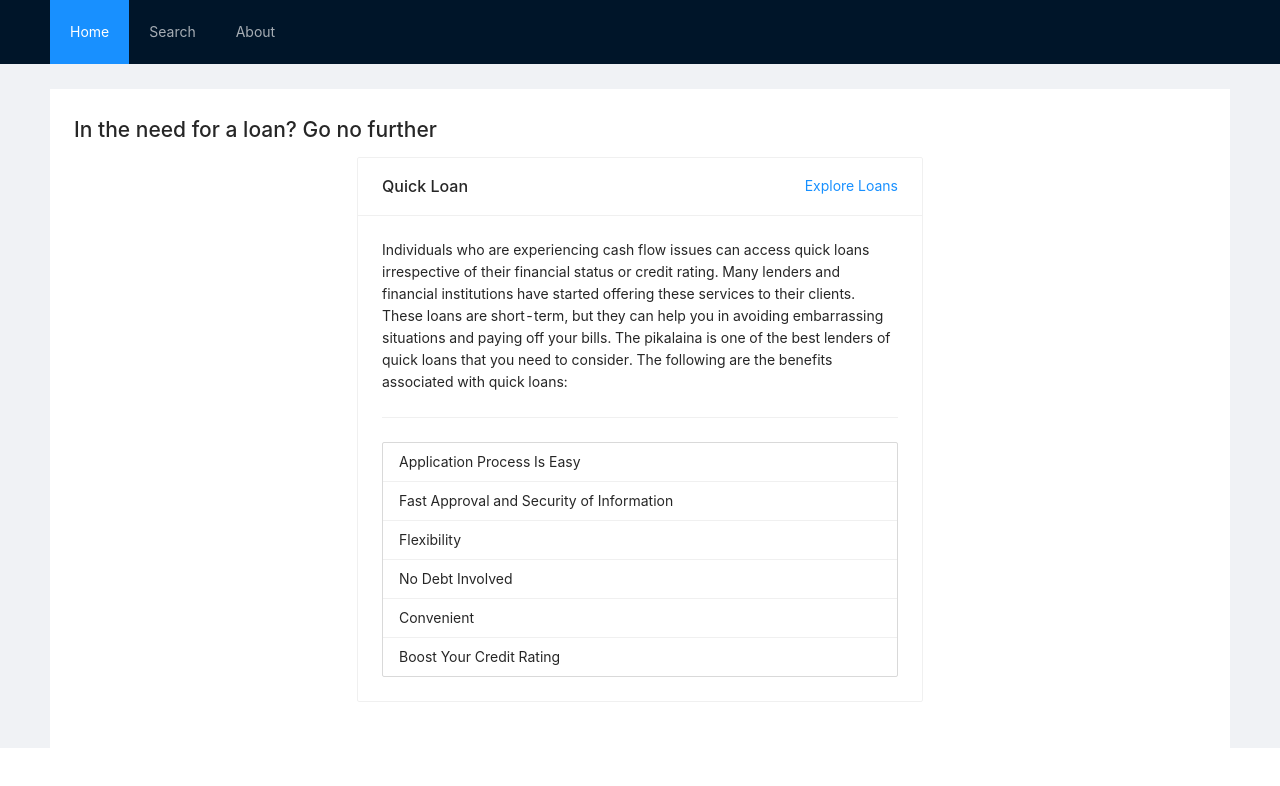
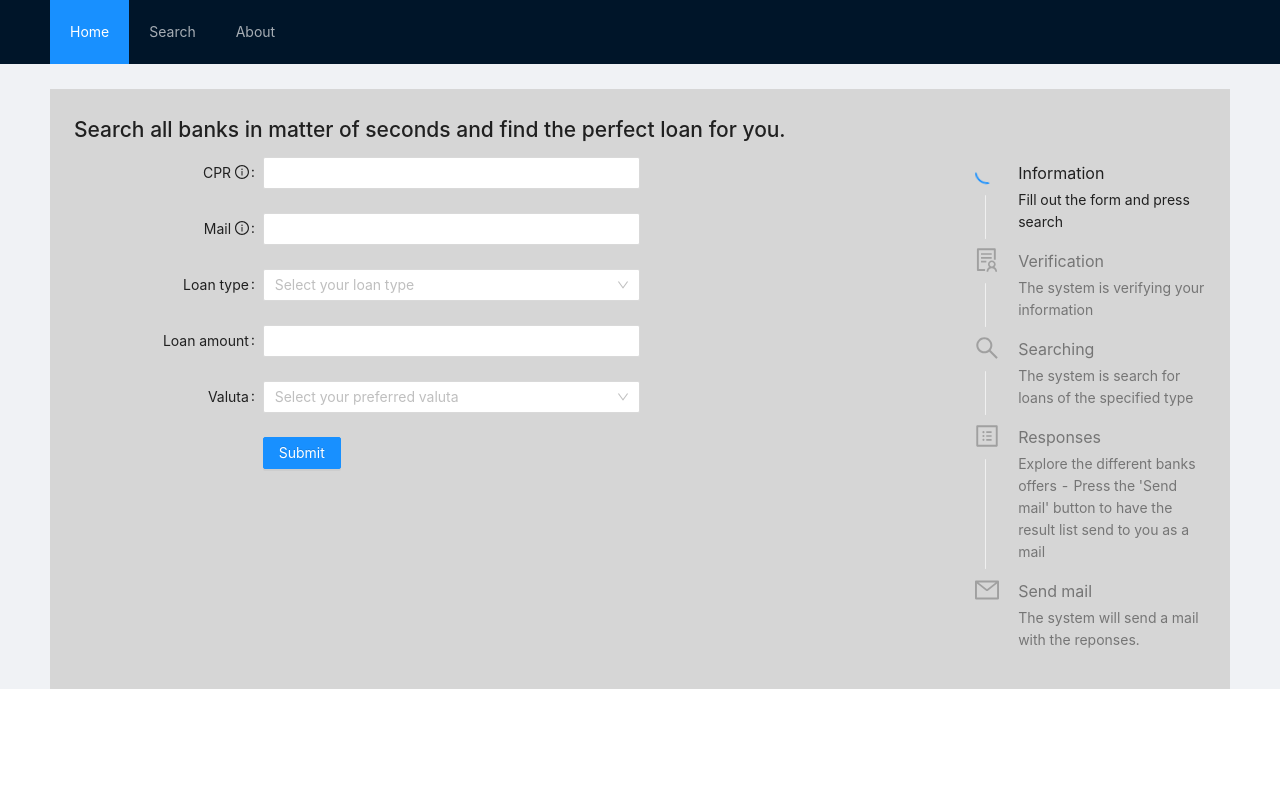
Before and after one commit to JesperRusbjerg/team7ExamProject, a React (Create React App) app in the folder customerApplication/: page / in a window 1280 px wide. Shown: the top 786 px of the page. Built offline with nearby package versions, Linux system fonts and the light colour scheme.

Commit message:
Updated customer application - added search but yet WIP

```diff
--- a/customerApplication/src/App.css
+++ b/customerApplication/src/App.css
@@ -7,5 +7,5 @@
 }
 
 .site-layout .site-layout-background {
-  background: #fff;
+  background: rgb(214, 214, 214);
 }
--- a/customerApplication/src/App.js
+++ b/customerApplication/src/App.js
@@ -1,32 +1,23 @@
 import React from 'react';
 import './App.css';
-import { Layout, Menu, Row, Col } from 'antd';
-import LoanTypeCarousel from './javascript/components/LoanTypeCarousel.js';
-
+import { Layout, Menu } from 'antd';
+import Home from './javascript/pages/Home.js';
+import Search from './javascript/pages/Search.js';
 
 const { Header, Content } = Layout;
 
 const App = () => (
-  <div className="App">
+  <div className='App'>
     <Layout>
       <Header style={{ position: 'fixed', zIndex: 1, width: '100%' }}>
-        <Menu theme="dark" mode="horizontal" defaultSelectedKeys={['1']}>
-          <Menu.Item key="1">Home</Menu.Item>
-          <Menu.Item key="2">Search</Menu.Item>
-          <Menu.Item key="3">About</Menu.Item>
+        <Menu theme='dark' mode='horizontal' defaultSelectedKeys={['1']}>
+          <Menu.Item key='1'>Home</Menu.Item>
+          <Menu.Item key='2'>Search</Menu.Item>
+          <Menu.Item key='3'>About</Menu.Item>
         </Menu>
       </Header>
-      <Content className="site-layout" style={{ padding: '25px 50px 0px 50px', marginTop: 64 }}>
-        <div className="site-layout-background" style={{ padding: 24, minHeight: 600 }}>
-          <h1>In the need for a loan? Go no further</h1>
-          <Row wrap={false}>
-            <Col span={6} />
-            <Col span={12}>
-              <LoanTypeCarousel />
-            </Col>
-            <Col span={6} />
-          </Row>
-        </div>
+      <Content className='site-layout' style={{ padding: '25px 50px 0px 50px', marginTop: 64 }}>
+        <Search />
       </Content>
     </Layout>
   </div>
--- a/customerApplication/src/javascript/components/LoanTypeCard.js
+++ b/customerApplication/src/javascript/components/LoanTypeCard.js
@@ -1,15 +1,12 @@
-import { Card, Divider, List, Typography } from 'antd';
+import { Card, Divider } from 'antd';
 
 const LoanTypeCard = ({ title, link, description, options }) => (
-  <Card title={title} extra={<a href={link}>Explore Loans</a>}>
+  <Card title={title} extra={<a href={link}>Explore Loans</a>} style={{ minHeight: 450 }}>
     <p>{description}</p>
     <Divider plain />
-    <List
-      bordered
-      size="small"
-      dataSource={options}
-      renderItem={item => (<List.Item>{item}</List.Item>)}
-    />
+    <ul>
+      {options.map(option => <li>{option}</li>)}
+    </ul>
   </Card>
 );
 
--- a/customerApplication/src/javascript/components/LoanTypeCarousel.js
+++ b/customerApplication/src/javascript/components/LoanTypeCarousel.js
@@ -1,27 +1,27 @@
 import { Carousel } from 'antd';
 import LoanTypeCard from './LoanTypeCard.js'
 
-const titleQuick = "Quick Loan";
-const linkQuick = "";
-const descriptionQuick = "Individuals who are experiencing cash flow issues can access quick loans irrespective of their financial status or credit rating. Many lenders and financial institutions have started offering these services to their clients. These loans are short-term, but they can help you in avoiding embarrassing situations and paying off your bills. The pikalaina is one of the best lenders of quick loans that you need to consider. The following are the benefits associated with quick loans:";
-const optionsQuick = ["Application Process Is Easy", "Fast Approval and Security of Information", "Flexibility", "No Debt Involved", "Convenient", "Boost Your Credit Rating"]
+const titleQuick = 'Quick Loan';
+const linkQuick = '';
+const descriptionQuick = 'Individuals who are experiencing cash flow issues can access quick loans irrespective of their financial status or credit rating. Many lenders and financial institutions have started offering these services to their clients. These loans are short-term, but they can help you in avoiding embarrassing situations and paying off your bills.';
+const optionsQuick = ['Application Process Is Easy', 'Fast Approval and Security of Information', 'Flexibility', 'No Debt Involved', 'Convenient', 'Boost Your Credit Rating']
 
-const titleMortgage = "Mortgage Loan";
-const linkMortgage = "";
-const descriptionMortgage = "There are certain times in life when we need funds urgently. In such situations, being a homeowner proves to be a boon as you can simply mortgage your home in return for the required funds. The greatest advantage of a mortgage loan is that you do not have to bequeath your ownership of the property and can get the loan at very low interest rates as opposed to most other loans. Here’s everything you need to know about mortgage loans.";
-const optionsMortgage = ["Fixed interest rate or floating interest rate", "You continue to remain the legal owner of your property while you use the funds from the loan to fulfil your needs", "Mortgage loans are easily approved since they are secured loans", "The interest you pay on a mortgage loan is much lower than that of a personal loan", "You get flexible repayment tenures", "There is no restriction on how you use the money"]
+const titleMortgage = 'Mortgage Loan';
+const linkMortgage = '';
+const descriptionMortgage = 'There are certain times in life when we need funds urgently. The greatest advantage of a mortgage loan is that you do not have to bequeath your ownership of the property and can get the loan at very low interest rates as opposed to most other loans.';
+const optionsMortgage = ['Fixed interest rate or floating interest rate', 'You continue to remain the legal owner of your property while you use the funds from the loan to fulfil your needs', 'Mortgage loans are easily approved since they are secured loans', 'The interest you pay on a mortgage loan is much lower than that of a personal loan', 'You get flexible repayment tenures', 'There is no restriction on how you use the money']
 
-const titleStudent = "Student Loan";
-const linkStudent = "";
-const descriptionStudent = "Most college students these days take out student loans to pay for the cost of higher education. In fact, 68 percent of college seniors who graduated from a public or nonprofit college in 2015 had student loans, according to a study by the Institute for College Access and Success.";
-const optionsStudent = ["No Credit History Needed", "You Don't Need a Co-Signer", "Fixed Interest Rates", "Lower Interest Rates Than Private Loans", "Can Postpone Payments", "Income-Driven Payment Options", "Takes Longer to Default", "Consolidation is Available With Poor Credit"]
+const titleStudent = 'Student Loan';
+const linkStudent = '';
+const descriptionStudent = 'Most college students these days take out student loans to pay for the cost of higher education. In fact, 68 percent of college seniors who graduated from a public or nonprofit college in 2015 had student loans, according to a study by the Institute for College Access and Success.';
+const optionsStudent = ['No Credit History Needed', 'Fixed Interest Rates', 'Lower Interest Rates Than Private Loans', 'Can Postpone Payments', 'Income-Driven Payment Options', 'Takes Longer to Default']
 
 function onChange(a, b, c) {
   console.log(a, b, c);
 }
 
 const LoanTypeCarousel = () => (
-  <Carousel afterChange={onChange}>
+  <Carousel autoplay afterChange={onChange} style={{ minHeight: 500 }}>
     <div>
       <LoanTypeCard title={titleQuick} link={linkQuick} description={descriptionQuick} options={optionsQuick} />
     </div>
--- /dev/null
+++ b/customerApplication/src/javascript/components/SearchEngine.js
@@ -0,0 +1,86 @@
+import { Form, Input, Button, Select, Tooltip } from 'antd';
+import { InfoCircleOutlined } from '@ant-design/icons';
+
+const { Option } = Select;
+
+const layout = {
+  labelCol: { span: 8 },
+  wrapperCol: { span: 16 },
+};
+
+const tailLayout = {
+  wrapperCol: { offset: 8, span: 16 },
+};
+
+const SearchEngine = ({ submit }) => {
+  const onFinish = values => {
+    submit(values);
+  };
+
+  return (
+    <Form
+      {...layout}
+      name='basic'
+      initialValues={{ remember: true }}
+      onFinish={onFinish}
+      requiredMark={false}
+    >
+      <Form.Item
+        label={
+          <span>
+            CPR&nbsp;
+            <Tooltip title='We do not save or share your CPR but only use it for retrieving your credit score!'>
+              <InfoCircleOutlined />
+            </Tooltip>
+          </span>
+        }
+        name='cpr'
+        rules={[{ required: true, message: 'Please input your CPR!' }]}
+      >
+        <Input />
+      </Form.Item>
+
+      <Form.Item
+        label={
+          <span>
+            Mail&nbsp;
+            <Tooltip title='We do not save or share your mail but only use it for sending your responses to you!'>
+              <InfoCircleOutlined />
+            </Tooltip>
+          </span>
+        }
+        name='mail'
+        rules={[{ required: true, message: 'Please input your mail!' }]}
+      >
+        <Input />
+      </Form.Item>
+
+      <Form.Item label="Loan type" name="loanType" rules={[{ required: true, message: 'Please choose a loan type!' }]}>
+        <Select placeholder="Select your loan type" allowClear >
+          <Option value="quick">Quick</Option>
+          <Option value="mortgage">Mortgage</Option>
+          <Option value="student">Student</Option>
+        </Select>
+      </Form.Item>
+
+      <Form.Item label='Loan amount' name='amount' rules={[{ required: true, message: 'Please input the desired amount to loan!' }]} >
+        <Input />
+      </Form.Item>
+
+      <Form.Item label="Valuta" name="valuta" rules={[{ required: true, message: 'Please choose a valuta!' }]}>
+        <Select placeholder="Select your preferred valuta" allowClear >
+          <Option value="DKK">DKK</Option>
+          <Option value="USD">USD</Option>
+        </Select>
+      </Form.Item>
+
+      <Form.Item {...tailLayout}>
+        <Button type='primary' htmlType='submit'>
+          Submit
+        </Button>
+      </Form.Item>
+    </Form>
+  );
+}
+
+export default SearchEngine;
--- /dev/null
+++ b/customerApplication/src/javascript/components/SearchStatus.js
@@ -0,0 +1,18 @@
+import { useState, useEffect } from 'react';
+import { Steps } from 'antd';
+import { LoadingOutlined } from '@ant-design/icons';
+
+const { Step } = Steps;
+
+const SearchEngine = ({ steps, current }) => {
+  const [localSteps, setLocalSteps] = useState(steps);
+  useEffect(() => setLocalSteps(steps), [steps]);
+
+  return (
+    <Steps direction='vertical' current={current}>
+      {localSteps.map(step => <Step status={step.status} title={step.title} description={step.description} icon={step.active ? <LoadingOutlined /> : step.icon} />)}
+    </Steps>
+  );
+};
+
+export default SearchEngine;
--- /dev/null
+++ b/customerApplication/src/javascript/pages/Home.js
@@ -0,0 +1,18 @@
+import { Row, Col } from 'antd';
+import LoanTypeCarousel from '../components/LoanTypeCarousel.js';
+
+
+const Home = () => (
+  <div className='site-layout-background' style={{ padding: 24, minHeight: 600 }}>
+    <h1>In the need for a loan? Go no further</h1>
+    <Row wrap={false}>
+      <Col span={6} />
+      <Col span={12}>
+        <LoanTypeCarousel />
+      </Col>
+      <Col span={6} />
+    </Row>
+  </div>
+);
+
+export default Home;
--- /dev/null
+++ b/customerApplication/src/javascript/pages/Search.js
@@ -0,0 +1,92 @@
+import { useState, useEffect } from 'react';
+import { Row, Col } from 'antd';
+import { FormOutlined, SolutionOutlined, SearchOutlined, ProfileOutlined, MailOutlined } from '@ant-design/icons';
+import SearchEngine from '../components/SearchEngine.js';
+import SearchStatus from '../components/SearchStatus.js';
+
+
+const Search = () => {
+  const init = [
+    {
+      active: true,
+      step: 1,
+      status: 'process',
+      title: 'Information',
+      description: 'Fill out the form and press search',
+      icon: <FormOutlined />
+    },
+    {
+      active: false,
+      step: 2,
+      status: 'wait',
+      title: 'Verification',
+      description: 'The system is verifying your information',
+      icon: <SolutionOutlined />
+    },
+    {
+      active: false,
+      step: 3,
+      status: 'wait',
+      title: 'Searching',
+      description: 'The system is search for loans of the specified type',
+      icon: <SearchOutlined />
+    },
+    {
+      active: false,
+      step: 4,
+      status: 'wait',
+      title: 'Responses',
+      description: 'Explore the different banks offers - Press the \'Send mail\' button to have the result list send to you as a mail',
+      icon: <ProfileOutlined />
+    },
+    {
+      active: false,
+      step: 5,
+      status: 'wait',
+      title: 'Send mail',
+      description: 'The system will send a mail with the reponses.',
+      icon: <MailOutlined />
+    },
+  ];
+  const [steps, setSteps] = useState(init);
+  const current = steps.filter(step => step.active)[0].step
+  const [information, setInformation] = useState({});
+
+  const submitInformation = data => {
+    console.log('Success:', data);
+    setInformation(data);
+    let temp = steps;
+    changeActiveStep(2, temp);
+    setSteps(temp);
+    console.log('Steps:', steps);
+  };
+
+  const changeActiveStep = (newActiveStep, steps) => {
+    steps.forEach(step => {
+      if (step.step === newActiveStep) {
+        step.active = true;
+        step.status = 'process';
+      } else if (step.step < newActiveStep) {
+        step.active = false;
+        step.status = 'finish'
+      }
+    });
+  };
+
+  return (
+    <div className='site-layout-background' style={{ padding: 24, minHeight: 600 }}>
+      <h1>Search all banks in matter of seconds and find the perfect loan for you.</h1>
+      <Row wrap={false}>
+        <Col span={12}>
+          <SearchEngine submit={submitInformation} />
+        </Col>
+        <Col span={7} />
+        <Col span={5}>
+          <SearchStatus steps={steps} current={current} />
+        </Col>
+      </Row>
+    </div>
+  );
+}
+
+export default Search;
```
